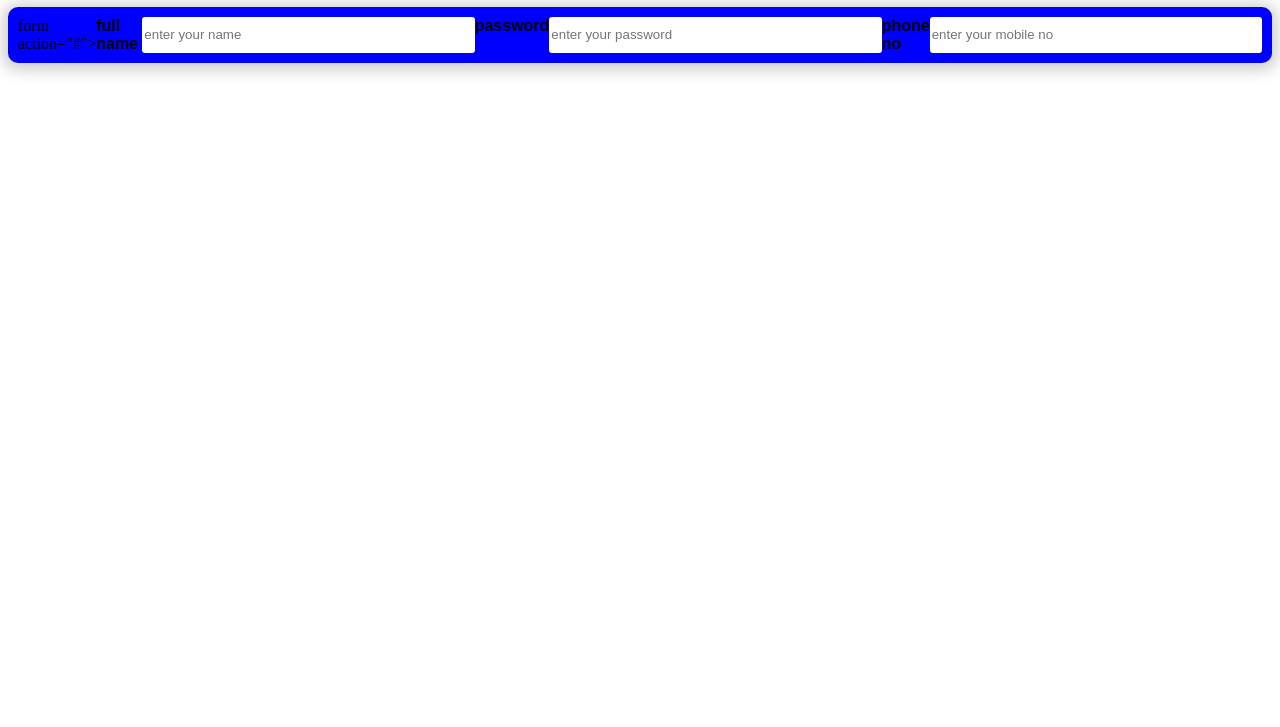
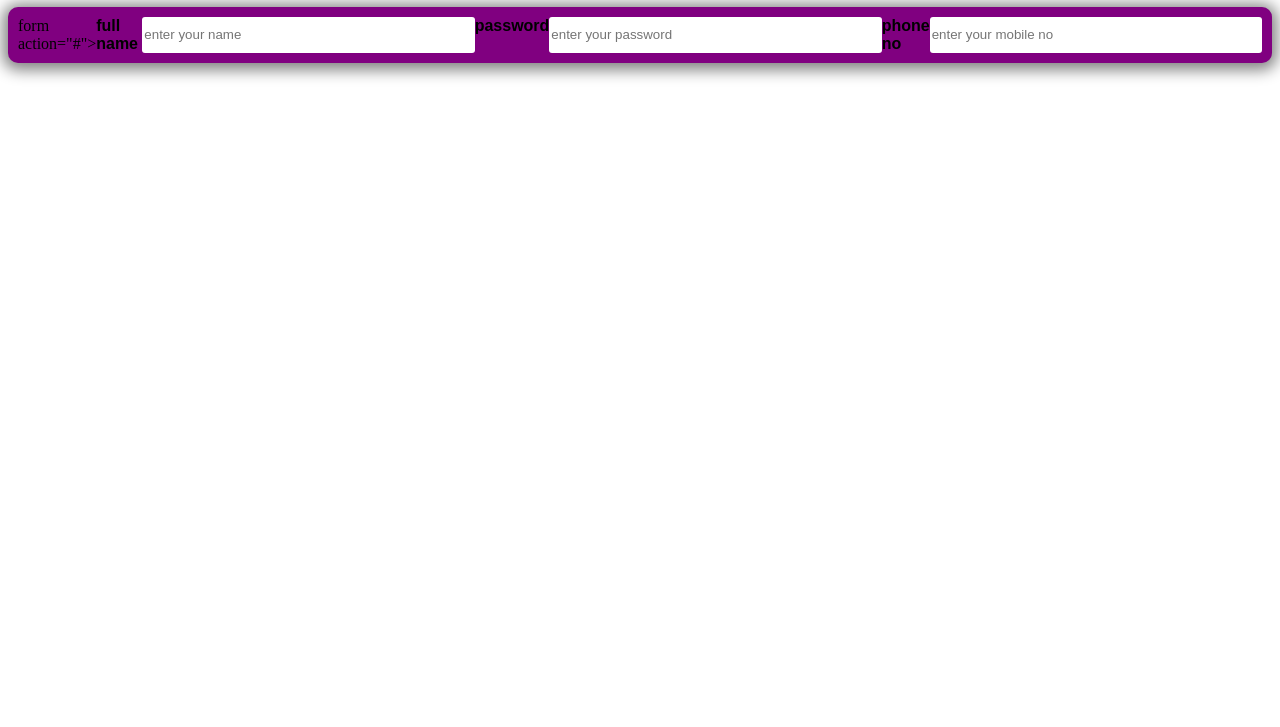
Before and after one commit to student-mgmcollege/localrepo, a plain HTML site: page htmlcode/index.html/newprg.html in a window 1280 px wide. Shown: the part 73-800 px from the top of the page. Drawn offline with Linux system fonts and the light colour scheme.

Commit message:
add new change

```diff
--- a/htmlcode/index.html/newprg.html
+++ b/htmlcode/index.html/newprg.html
@@ -5,12 +5,12 @@
     </head>
     <style>
         .box {
-            background: blue;
+            background:purple;
             width: 40;
             height: 50;
             margin-left: 30;
             display: flex;
-            box-shadow: 0px 2px 15px 5px #ccc;
+            box-shadow: 0px 2px 15px 5px grey;
             border-radius: 10px;
             padding: 10px;
 
@@ -20,7 +20,7 @@
             color: greenyellow;
         }
         .btn:hover {
-            background: blue;
+            background: pink;
             color: #ccc;
         }
         input {
```
